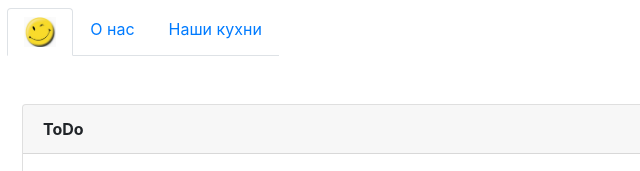
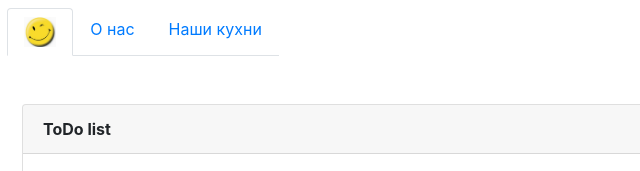
Before and after one commit to ytty555/JS_Lessons, a plain HTML site: page index.html in a window 1280 px wide. Shown: the top 171 px of the page, 63-703 px from the left. Drawn offline with nearby package versions, Linux system fonts and the light colour scheme.

Commit message:
Update index.html

```diff
--- a/index.html
+++ b/index.html
@@ -32,7 +32,7 @@
 				<div class="col-md-7 col-12">
 					<div class="card">
 						<div class="card-header">
-							ToDo
+							ToDo list
 						</div>
 						<div class="card-body">
 							<ul id="TasksList" class="list-group">
```
